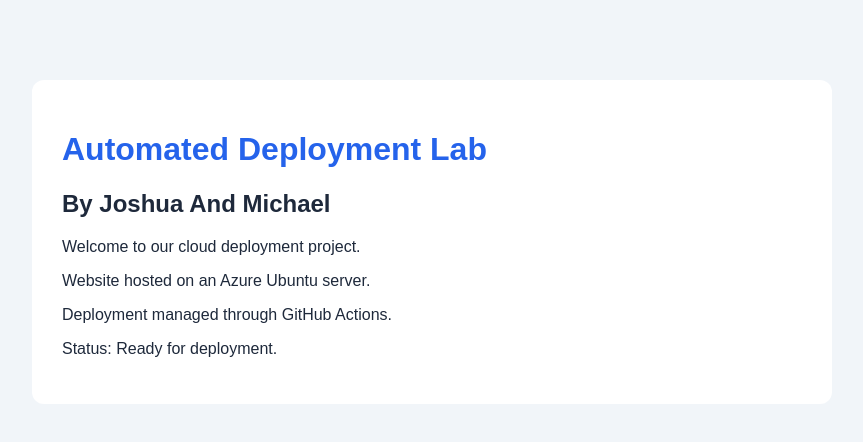
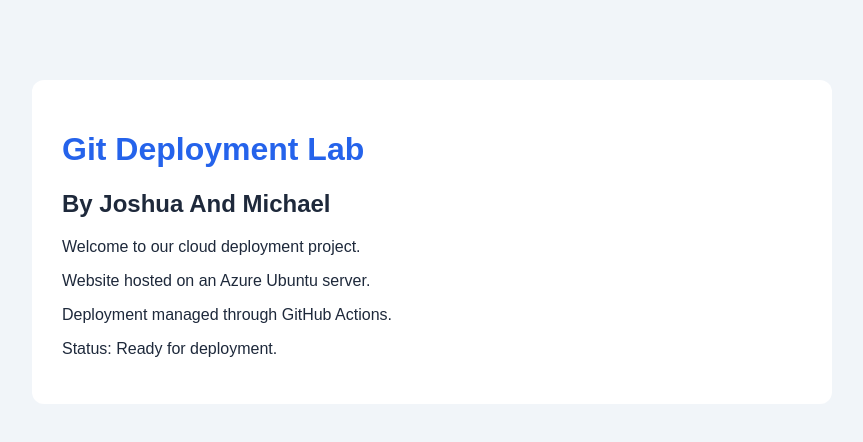
Before and after one commit to Joshua-K26/server-administration-lab-deploy, a plain HTML site: page site/index.html in a window 1280 px wide. Shown: the whole page, without its empty margins (208-1071 px from the left). Drawn offline with Linux system fonts and the light colour scheme.

Commit message:
Change heading from 'Automated Deployment Lab' to 'Git Deployment Lab'

```diff
--- a/site/index.html
+++ b/site/index.html
@@ -23,7 +23,7 @@
 </head>
 <body>
     <main>
-        <h1>Automated Deployment Lab</h1>
+        <h1>Git Deployment Lab</h1>
         <h2>By Joshua And Michael</h2>
         <p>Welcome to our cloud deployment project.</p>
         <p>Website hosted on an Azure Ubuntu server.</p>
```
